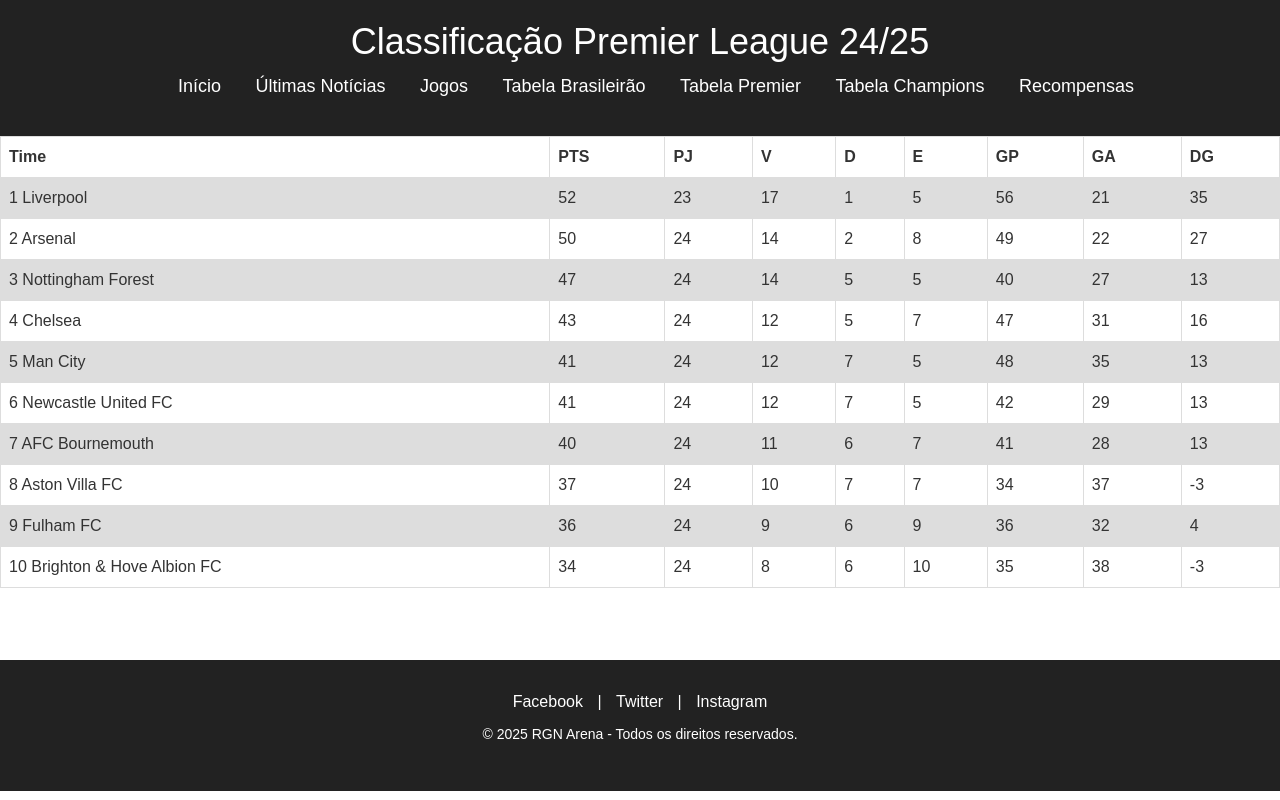
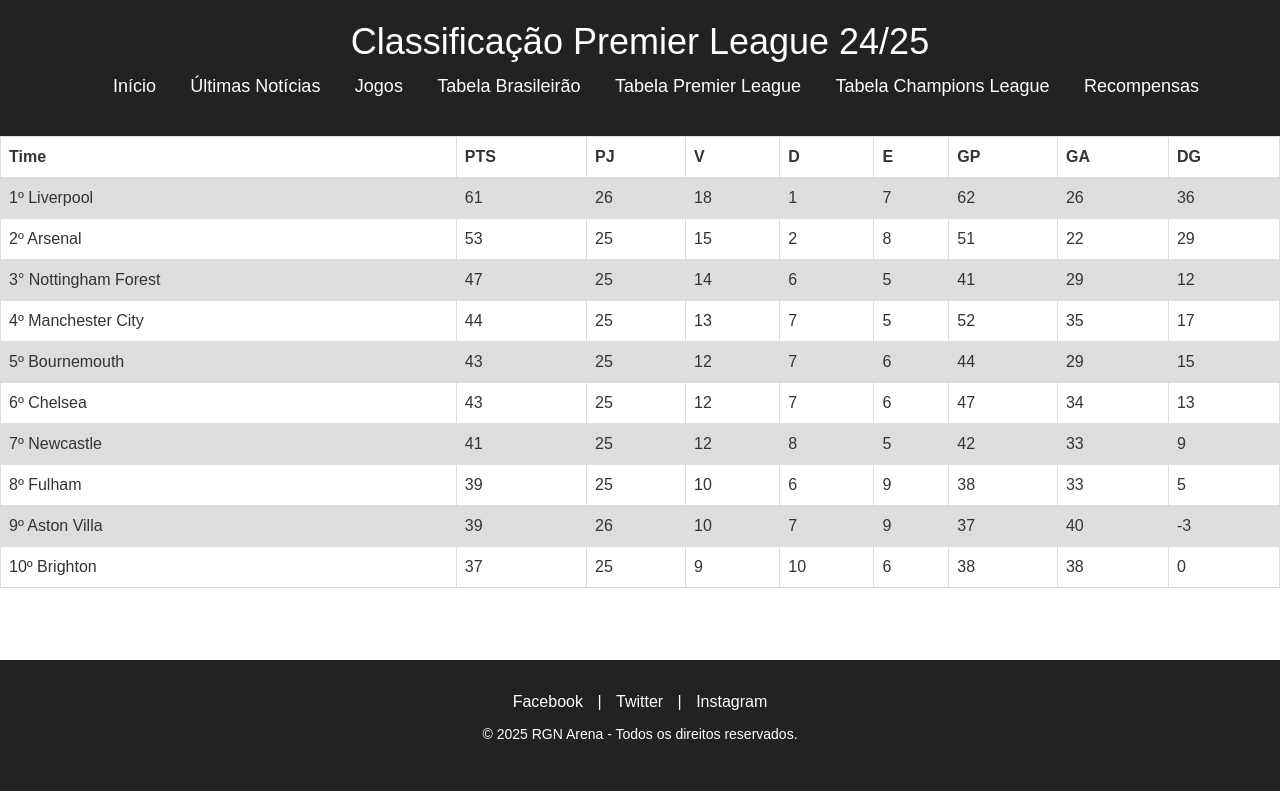
Before and after one commit to pedroafhp/PIRGNArena, a PHP site: page /ColocacoesPremier.html in a window 1280 px wide. Run offline with PHP 8.4, Linux system fonts and the light colour scheme; a stand-in replaces the project's code that opens the database connection.

Commit message:
Quarto Commit

```diff
--- a/DAO/Atualizar.php
+++ b/DAO/Atualizar.php
@@ -6,7 +6,7 @@
     class Atualizar{
         function atualizarCadastro(Conexao $conexao, string $campo, mixed $novoDado, string $cpf, float $tipo){
             $conn = $conexao->conectar();
-            $sql  = "update Cliente set $campo = '$novoDado' where codigo = '$cpf'";
+            $sql  = "update Cliente set $campo = '$novoDado' where cpf = '$cpf'";
             $result = mysqli_query($conn,$sql);
             mysqli_close($conn);
             if ($result){
--- a/DAO/Excluir.php
+++ b/DAO/Excluir.php
@@ -12,7 +12,7 @@
             $logico = $consultar->consultarCPF($conexao, $cpf);
 
             if($logico == true){
-                $sql  = "delete from Cliente where codigo = '$cpf'";
+                $sql  = "delete from Cliente where cpf = '$cpf'";
                 $result = mysqli_query($conn,$sql);
                 mysqli_close($conn);
                 if ($result){
--- a/DAO/Inserir.php
+++ b/DAO/Inserir.php
@@ -8,6 +8,7 @@
         function cadastrarCliente(Conexao $conexao,
                                         string $cpf,
                                         string $nome,
+                                        string $nomeSocial,
                                         string $dtaNascimento,
                                         string $telefone,
                                         string $email,
@@ -17,7 +18,8 @@
          ){
             try{
                 $conn = $conexao->conectar();//Abrir banco
-                $sql = "Insert into cliente(codigo, nome, dtaNascimento, telefone, email, senha, endereco, genero) values('$cpf','$nome','$dtaNascimento','$telefone','$email','$senha','$endereco','$genero')";
+                $sql = "Insert into cliente(cpf, nome, nomeSocial, dtaNascimento, telefone, email, senha, endereco, genero)
+                values('$cpf','$nome','$nomeSocial','$dtaNascimento','$telefone','$email','$senha','$endereco','$genero')";
                 $result = mysqli_query($conn,$sql);
                 mysqli_close($conn);
                 //Verificar o resultado
--- a/DAO/Login.php
+++ b/DAO/Login.php
@@ -7,14 +7,14 @@
     public function loginPessoa(Conexao $conexao, string $cpf) {
         try {
             $conn = $conexao->conectar();
-            $sql  = "select codigo from Cliente where codigo = '$cpf'";
+            $sql  = "select cpf from Cliente where cpf = '$cpf'";
             $result = mysqli_query($conn,$sql);
             while($dados = mysqli_fetch_Array($result))
             {
 
-                if($dados['codigo'] == $cpf && $dados['tipo'] == 1){
+                if($dados['cpf'] == $cpf && $dados['tipo'] == 1){
                     header('Location: ..\Telas\MenuCliente.php');
-                }else if($dados['codigo'] == $cpf && $dados['tipo'] == 2){
+                }else if($dados['cpf'] == $cpf && $dados['tipo'] == 2){
                     header('Location: ..\Telas\MenuGerente.php');
                 }
             }
--- a/Telas/Acessar.php
+++ b/Telas/Acessar.php
@@ -101,7 +101,7 @@
 <header>
         <img src="" alt="">
         <nav>
-        <a href="CadastrarCliente.php" class="button-cor">Cadastre-se</a> <a href="TelaPrincipal.html" class="button-cor">Voltar</a> <a href="ConsultarCliente.php" class="button-cor">Consultar Cadastro</a> <a href="AtualizarCliente.php" class="button-cor">Atualizar Cadastro</a> <a href="ExcluirCliente.php" class="button-cor">Excluir Cadastro</a>
+        <a href="TelaPrincipal.html" class="button-cor">Inicio</a> <a href="CadastrarCliente.php" class="button-cor">Cadastre-se</a> <a href="ConsultarCliente.php" class="button-cor">Consultar Cadastro</a> <a href="AtualizarCliente.php" class="button-cor">Atualizar Cadastro</a> <a href="ExcluirCliente.php" class="button-cor">Excluir Cadastro</a>
         </nav>
     </header>
     <section class="hero">
--- a/Telas/AtualizarCliente.php
+++ b/Telas/AtualizarCliente.php
@@ -26,6 +26,7 @@
         <select type="submit" name="tCampo">
             <option value="tipo">Selecione</option>
             <option value="nome">Nome</option>
+            <option value="nomeSocial">Nome Social</option>
             <option value="telefone">Telefone</option>
             <option value="email">Email</option>
             <option value="endereco">Endereço</option>
--- a/Telas/ColocacoesPremier.html
+++ b/Telas/ColocacoesPremier.html
@@ -21,8 +21,8 @@
             <li><a href="Noticias.html">Últimas Notícias</a></li>
             <li><a href="Jogos.html">Jogos</a></li>
             <li><a href="ColocacoesBrasileirao.html">Tabela Brasileirão</a></li>
-            <li><a href="ColocacoesPremier.html">Tabela Premier</a></li>
-            <li><a href="ColocacoesChampions.html">Tabela Champions</a></li>
+            <li><a href="ColocacoesPremier.html">Tabela Premier League</a></li>
+            <li><a href="ColocacoesChampions.html">Tabela Champions League</a></li>
             <li><a href="Recompensas.html">Recompensas</a></li>
         </ul>
     </nav>
@@ -68,115 +68,115 @@
           <th>DG</th>
         </tr>
         <tr>
-          <td>1 Liverpool</td>
-          <td>52</td>
-          <td>23</td>
-          <td>17</td>
+          <td>1º Liverpool</td>
+          <td>61</td>
+          <td>26</td>
+          <td>18</td>
           <td>1</td>
-          <td>5</td>
-          <td>56</td>
-          <td>21</td>
-          <td>35</td>
+          <td>7</td>
+          <td>62</td>
+          <td>26</td>
+          <td>36</td>
         </tr>
         <tr>
-          <td>2 Arsenal</td>
-          <td>50</td>
-          <td>24</td>
-          <td>14</td>
+          <td>2º Arsenal</td>
+          <td>53</td>
+          <td>25</td>
+          <td>15</td>
           <td>2</td>
           <td>8</td>
-          <td>49</td>
+          <td>51</td>
           <td>22</td>
-          <td>27</td>
+          <td>29</td>
         </tr>
         <tr>
-          <td>3 Nottingham Forest</td>
+          <td>3° Nottingham Forest</td>
           <td>47</td>
-          <td>24</td>
+          <td>25</td>
           <td>14</td>
+          <td>6</td>
           <td>5</td>
+          <td>41</td>
+          <td>29</td>
+          <td>12</td>
+        </tr>
+        <tr>
+          <td>4º Manchester City</td>
+          <td>44</td>
+          <td>25</td>
+          <td>13</td>
+          <td>7</td>
           <td>5</td>
-          <td>40</td>
-          <td>27</td>
+          <td>52</td>
+          <td>35</td>
+          <td>17</td>
+        </tr>
+        <tr>
+          <td>5º Bournemouth</td>
+          <td>43</td>
+          <td>25</td>
+          <td>12</td>
+          <td>7</td>
+          <td>6</td>
+          <td>44</td>
+          <td>29</td>
+          <td>15</td>
+        </tr>
+        <tr>
+          <td>6º Chelsea</td>
+          <td>43</td>
+          <td>25</td>
+          <td>12</td>
+          <td>7</td>
+          <td>6</td>
+          <td>47</td>
+          <td>34</td>
           <td>13</td>
         </tr>
         <tr>
-          <td>4 Chelsea</td>
-          <td>43</td>
-          <td>24</td>
+          <td>7º Newcastle</td>
+          <td>41</td>
+          <td>25</td>
           <td>12</td>
+          <td>8</td>
           <td>5</td>
-          <td>7</td>
-          <td>47</td>
-          <td>31</td>
-          <td>16</td>
+          <td>42</td>
+          <td>33</td>
+          <td>9</td>
         </tr>
         <tr>
-          <td>5 Man City</td>
-          <td>41</td>
-          <td>24</td>
-          <td>12</td>
-          <td>7</td>
+          <td>8º Fulham</td>
+          <td>39</td>
+          <td>25</td>
+          <td>10</td>
+          <td>6</td>
+          <td>9</td>
+          <td>38</td>
+          <td>33</td>
           <td>5</td>
-          <td>48</td>
-          <td>35</td>
-          <td>13</td>
         </tr>
-        <tr>
-          <td>6 Newcastle United FC</td>
-          <td>41</td>
-          <td>24</td>
-          <td>12</td>
-          <td>7</td>
-          <td>5</td>
-          <td>42</td>
-          <td>29</td>
-          <td>13</td>
-        </tr>
-        <tr>
-          <td>7 AFC Bournemouth</td>
-          <td>40</td>
-          <td>24</td>
-          <td>11</td>
-          <td>6</td>
-          <td>7</td>
-          <td>41</td>
-          <td>28</td>
-          <td>13</td>
-        </tr>
-        <tr>
-          <td>8 Aston Villa FC</td>
-          <td>37</td>
-          <td>24</td>
+          <tr>
+          <td>9º Aston Villa</td>
+          <td>39</td>
+          <td>26</td>
           <td>10</td>
           <td>7</td>
-          <td>7</td>
-          <td>34</td>
+          <td>9</td>
           <td>37</td>
+          <td>40</td>
           <td>-3</td>
-        </tr>
-          <tr>
-          <td>9 Fulham FC</td>
-          <td>36</td>
-          <td>24</td>
-          <td>9</td>
-          <td>6</td>
-          <td>9</td>
-          <td>36</td>
-          <td>32</td>
-          <td>4</td>
           </tr>
         </tr>
         <tr>
-        <td>10 Brighton & Hove Albion FC</td>
-        <td>34</td>
-        <td>24</td>
-        <td>8</td>
+        <td>10º Brighton</td>
+        <td>37</td>
+        <td>25</td>
+        <td>9</td>
+        <td>10</td>
         <td>6</td>
-        <td>10</td>
-        <td>35</td>
         <td>38</td>
-        <td>-3</td>
+        <td>38</td>
+        <td>0</td>
         </tr>
       </table>
 
--- a/Telas/Noticias.html
+++ b/Telas/Noticias.html
@@ -18,8 +18,8 @@
                 <li><a href="Noticias.html">Últimas Notícias</a></li>
                 <li><a href="Jogos.html">Jogos</a></li>
                 <li><a href="ColocacoesBrasileirao.html">Tabela Brasileirão</a></li>
-                <li><a href="ColocacoesPremier.html">Tabela Premier</a></li>
-                <li><a href="ColocacoesChampions.html">Tabela Champions</a></li>
+                <li><a href="ColocacoesPremier.html">Tabela Premier League</a></li>
+                <li><a href="ColocacoesChampions.html">Tabela Champions League</a></li>
                 <li><a href="Recompensas.html">Recompensas</a></li>
             </ul>
         </nav>
--- a/Telas/Recompensas.html
+++ b/Telas/Recompensas.html
@@ -11,7 +11,7 @@
 
     <title>Recompensas</title>
 </head>
-<body style="background-image: url(https://th.bing.com/th/id/OIP.paK33pld0qiU0bNz7gLhcgHaE8?rs=1&pid=ImgDetMain); background-repeat: no-repeat; background-size: 100%;">
+<body style="background-image: url(../Imagens/estadio3.jpeg); background-repeat: no-repeat; background-size: 100%;">
     <!-- Inicio do NavBar -->
 
     <header>
@@ -24,8 +24,8 @@
               <li><a href="Noticias.html">Últimas Notícias</a></li>
               <li><a href="Jogos.html">Jogos</a></li>
               <li><a href="ColocacoesBrasileirao.html">Tabela Brasileirão</a></li>
-              <li><a href="ColocacoesPremier.html">Tabela Premier</a></li>
-              <li><a href="ColocacoesChampions.html">Tabela Champions</a></li>
+              <li><a href="ColocacoesPremier.html">Tabela Premier League</a></li>
+              <li><a href="ColocacoesChampions.html">Tabela Champions League</a></li>
               <li><a href="Recompensas.html">Recompensas</a></li>
           </ul>
       </nav>
```
Also changed, not shown: DAO/Consultar.php (+6 -5 lines), Telas/CadastrarCliente.php (+16 -10 lines), Telas/ColocacoesBrasileirao.html (+12 -12 lines), Telas/ColocacoesChampions.html (+11 -34 lines), Telas/Jogos.html (+7 -7 lines), Telas/TelaPrincipal.html (+14 -14 lines), Imagens/santos.png (added).
